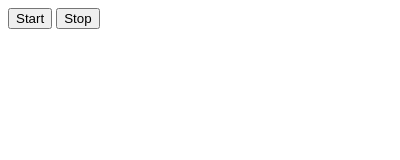
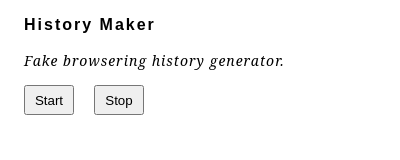
Before and after one commit to YiranH/Fake-history-generator, a browser extension: page static/popup.html in a window 400 px wide. Drawn offline with Linux system fonts and the light colour scheme.

Commit message:
improved ui

```diff
--- a/js/background.js
+++ b/js/background.js
@@ -129,7 +129,7 @@ chrome.runtime.onMessage.addListener(function (message, sender, sendResponse) {
 chrome.tabs.onUpdated.addListener(function (tabId, changeInfo, tab) {
     if (tabId === workTabId && started) {
         var interval = Math.floor(Math.random() * (maxInterval - minInterval + 1) + minInterval);
-        setTimeout(run, interval * 1000);
+        setTimeout(run, interval * 3000);
     }
 });
 
--- a/static/popup.html
+++ b/static/popup.html
@@ -3,11 +3,51 @@
 
 <head>
     <title>Options</title>
+    <style type="text/css">
+        body {
+            min-width: 200px;
+            max-width: 100%;
+            position: relative;
+            vertical-align: middle;
+        }
+
+        .name {
+            font-family: Arial, Helvetica, sans-serif;
+            font-size: 16px;
+            letter-spacing: 2px;
+            font-weight: 600;
+            font-style: normal;
+            margin-left: 16px;
+        }
+
+        .tagline {
+            font-family: "serif";
+            font-size: 14px;
+            line-height: 1.5em;
+            text-transform: none;
+            letter-spacing: 1px;
+            font-style: italic;
+            margin-left: 16px;
+        }
+
+        button {
+            height: 30px;
+            width: 50px;
+            outline: none;
+            margin-left: 16px;
+        }
+    </style>
+
 </head>
 
 <body>
-    <button type="button" id="start">Start</button>
-    <button type="button" id="stop">Stop</button>
+    <div>
+        <p class="name">History Maker</p>
+        <p class="tagline">Fake browsering history generator.</p>
+        <button type="button" id="start">Start</button>
+        <button type="button" id="stop">Stop</button>
+    </div>
+
     <script type="text/javascript" src="../js/popup.js"></script>
 </body>
 
```
